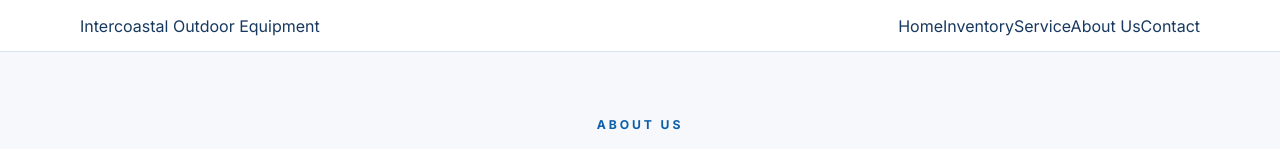
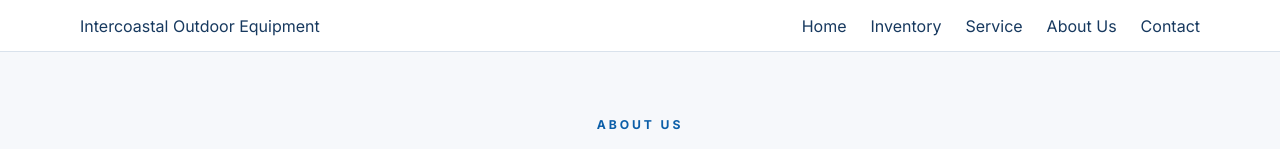
Before and after one commit to TanyaA318/intercoastal-website, a React (Vite) app: page /about in a window 1280 px wide. Shown: the top 149 px of the page. Built offline with nearby package versions, Linux system fonts and the light colour scheme.

Commit message:
Update styles.css

```diff
--- a/src/styles.css
+++ b/src/styles.css
@@ -62,8 +62,9 @@ img {
   display: flex;
   align-items: center;
   justify-content: space-between;
-  gap: 1rem;
+  gap: 1.5rem;
   padding: 0.85rem 0;
+  position: relative;
 }
 
 .brand {
@@ -71,6 +72,7 @@ img {
   align-items: center;
   gap: 0.85rem;
   min-width: 0;
+  flex: 1 1 auto;
 }
 
 .brand-logo {
@@ -81,6 +83,7 @@ img {
   background: #fff;
   object-fit: cover;
   box-shadow: 0 8px 24px rgba(17, 50, 86, 0.08);
+  flex: 0 0 auto;
 }
 
 .brand-kicker,
@@ -110,12 +113,27 @@ img {
   font-size: 1.05rem;
   font-weight: 800;
   line-height: 1.15;
-}
-
-.desktop-nav {
+  color: #17395f;
+}
+
+.site-nav {
   display: flex;
   align-items: center;
-  gap: 1.75rem;
+  justify-content: flex-end;
+  gap: 1.5rem;
+  flex: 0 0 auto;
+}
+
+.nav-link {
+  font-size: 0.95rem;
+  font-weight: 600;
+  color: #17395f;
+  transition: color 0.2s ease;
+  white-space: nowrap;
+}
+
+.nav-link.active {
+  color: #c56a2d;
 }
 
 .menu-toggle {
@@ -125,6 +143,8 @@ img {
   width: 42px;
   height: 42px;
   cursor: pointer;
+  padding: 0;
+  flex: 0 0 auto;
 }
 
 .menu-toggle span {
@@ -137,8 +157,25 @@ img {
   transition: 0.25s ease;
 }
 
-/* Mobile styles */
-  @media (max-width: 768px) {
+@media (max-width: 859px) {
+  .header-inner {
+    gap: 1rem;
+  }
+
+  .brand {
+    flex: 1 1 auto;
+    min-width: 0;
+  }
+
+  .brand-logo {
+    width: 3.25rem;
+    height: 3.25rem;
+  }
+
+  .brand-title {
+    font-size: 0.95rem;
+  }
+
   .menu-toggle {
     display: block;
   }
@@ -151,44 +188,43 @@ img {
     display: flex;
     flex-direction: column;
     align-items: flex-start;
-    gap: 1rem;
+    gap: 0.9rem;
     position: absolute;
     top: calc(100% + 0.75rem);
     right: 0;
-    width: 220px;
+    width: min(240px, calc(100vw - 2rem));
     background: #ffffff;
     padding: 1rem;
     border: 1px solid #d9e2ec;
     border-radius: 1rem;
     box-shadow: 0 12px 30px rgba(15, 23, 42, 0.12);
   }
-}
-
-  .desktop-nav {
-    position: absolute;
-    top: 100%;
-    left: 0;
-    right: 0;
-    background: #ffffff;
-    border-top: 1px solid #d9e2ec;
-    box-shadow: 0 10px 25px rgba(0,0,0,0.08);
-
-    flex-direction: column;
-    align-items: flex-start;
-    padding: 1rem;
-
+
+  .site-nav.site-nav-open .nav-link {
+    width: 100%;
+    padding: 0.25rem 0;
+  }
+}
+
+@media (min-width: 860px) {
+  .menu-toggle {
     display: none;
   }
 
-  .desktop-nav.open {
-    display: flex;
-  }
-
-  .nav-link {
-    width: 100%;
-    padding: 0.5rem 0;
-  }
-
+  .site-nav {
+    display: flex !important;
+    position: static;
+    flex-direction: row;
+    align-items: center;
+    gap: 1.5rem;
+    width: auto;
+    padding: 0;
+    border: 0;
+    border-radius: 0;
+    box-shadow: none;
+    background: transparent;
+  }
+}
 .nav-link {
   font-size: 0.95rem;
   font-weight: 600;
```
